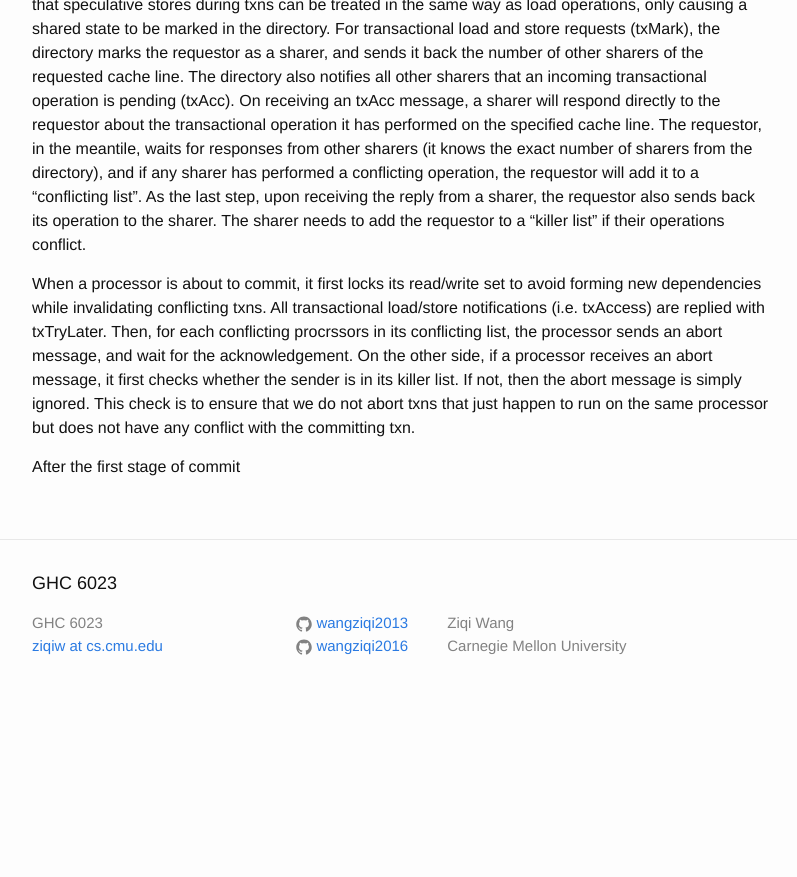
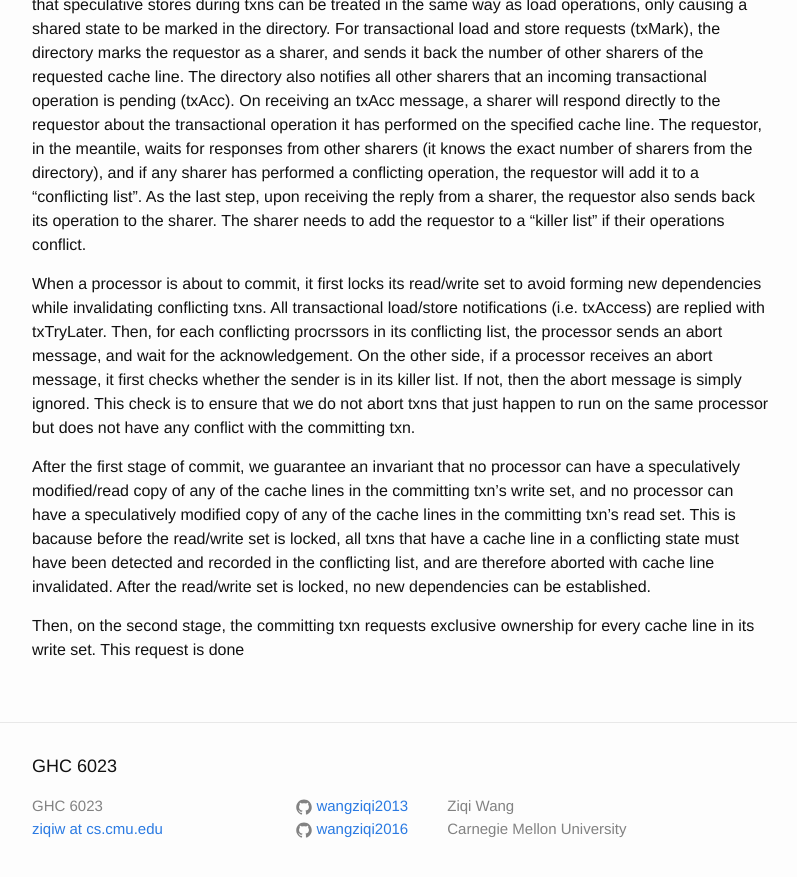
Before and after one commit to wangziqi2013/wangziqi2013.github.io, a Jekyll site: the page built from _posts/2018-03-07-EasyHTM-eager-lazy-htm.markdown, in a window 1280 px wide and 900 px high, scrolled down 868 px. Shown: the top 877 px of the window, without its empty margins (238-1035 px from the left). Built offline with Jekyll 4.4.1, drawn with Linux system fonts in a browser that asks for light colours; before the commit the page ends 1585 px from its top, so only the background shows below that.

Commit message:
4th paragraph

```diff
--- a/_posts/2018-03-07-EasyHTM-eager-lazy-htm.markdown
+++ b/_posts/2018-03-07-EasyHTM-eager-lazy-htm.markdown
@@ -39,4 +39,11 @@ the other side, if a processor receives an abort message, it first checks whethe
 then the abort message is simply ignored. This check is to ensure that we do not abort txns that just happen to run on the
 same processor but does not have any conflict with the committing txn.
 
-After the first stage of commit
+After the first stage of commit, we guarantee an invariant that no processor can have a speculatively modified/read copy of
+any of the cache lines in the committing txn's write set, and no processor can have a speculatively modified copy of
+any of the cache lines in the committing txn's read set. This is bacause before the read/write set is locked, all txns
+that have a cache line in a conflicting state must have been detected and recorded in the conflicting list, and are
+therefore aborted with cache line invalidated. After the read/write set is locked, no new dependencies can be established.
+
+Then, on the second stage, the committing txn requests exclusive ownership for every cache line in its write set. This
+request is done
```
